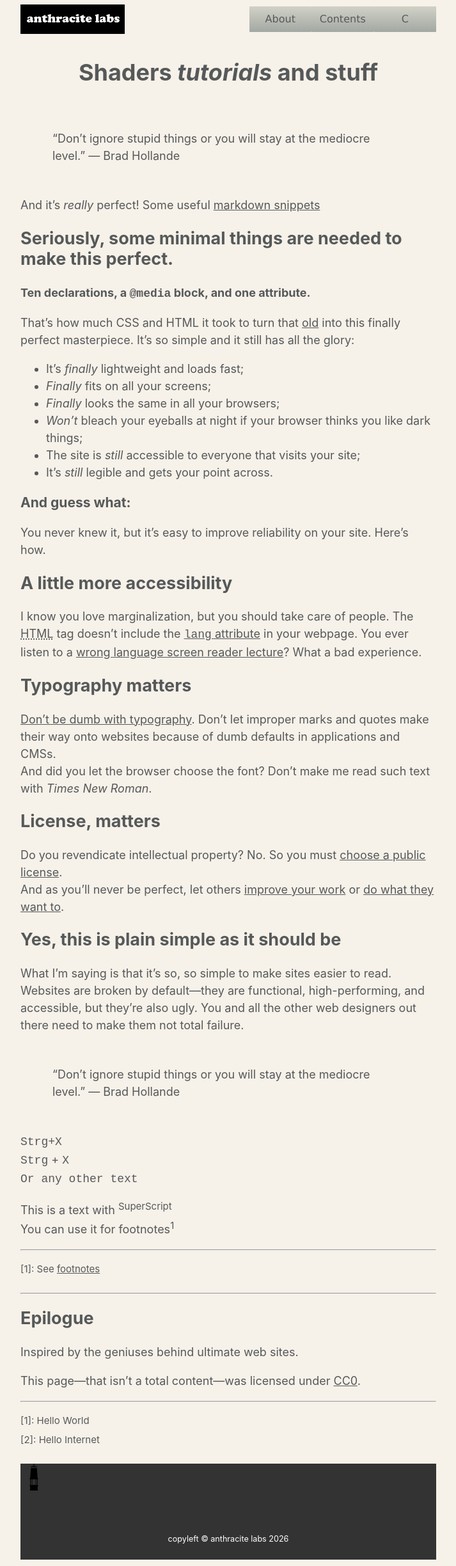
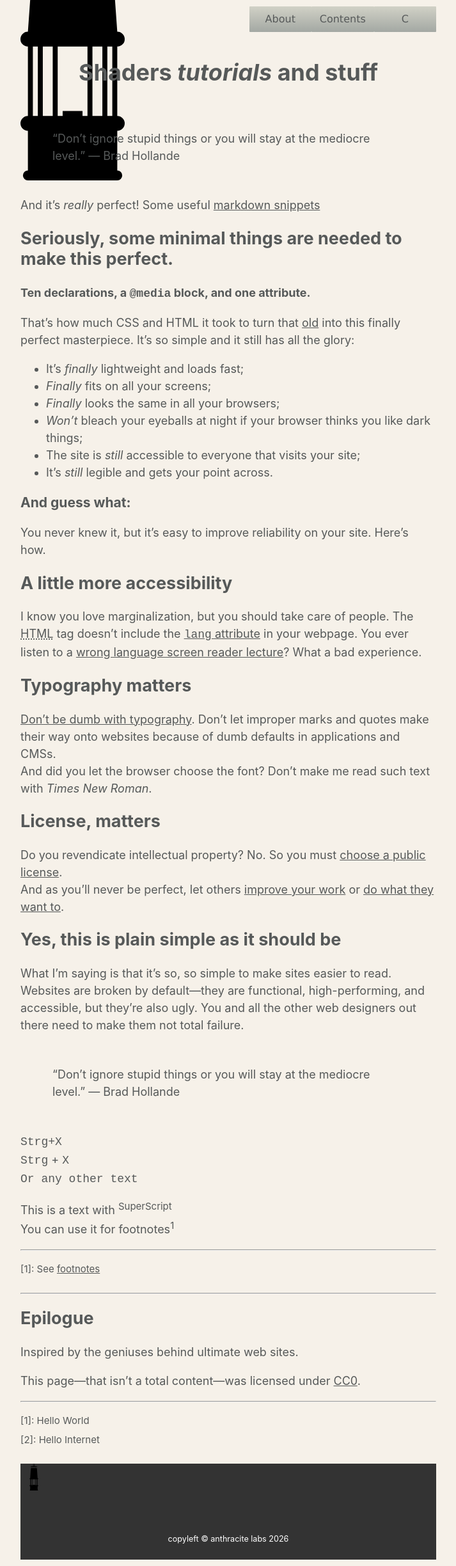
Before and after one commit to anthracitelabs/anthracitelabs.github.io, a Jekyll site: the page built from index.md, in a window 1280 px wide. Shown: the whole page at 64% size, without its empty margins (283-996 px from the left). Built offline with Jekyll 4.4.1, drawn with Linux system fonts in a browser that asks for light colours; the repository's description, which GitHub fills in, is left out; our own code applies the rules of GitHub Pages for plain Markdown files.

Commit message:
logo update

```diff
--- a/_layouts/default.html
+++ b/_layouts/default.html
@@ -11,7 +11,7 @@
   </head>
 
     <div id='header' style='height:40px;'>
-        <div style="float:left;width:25%;height:100%;display:flex;justify-content:center;align-items:center;flex-direction:column;"><img src="images/anthracitelabs.png" style="width:100%;"></div>
+        <div style="float:left;width:25%;height:100%;display:flex;justify-content:center;align-items:center;flex-direction:column;"><img src="images/miner-lamp.svg" style="width:100%;"></div>
         <div style="float:right;width:15%;height:100%;"><a href="#" class="button">C</a></div>
         <div style="float:right;width:15%;height:100%;"><a href="#" class="button">Contents</a></div>
         <div style="float:right;width:15%;height:100%;"><a href="#" class="button">About</a></div>
```
